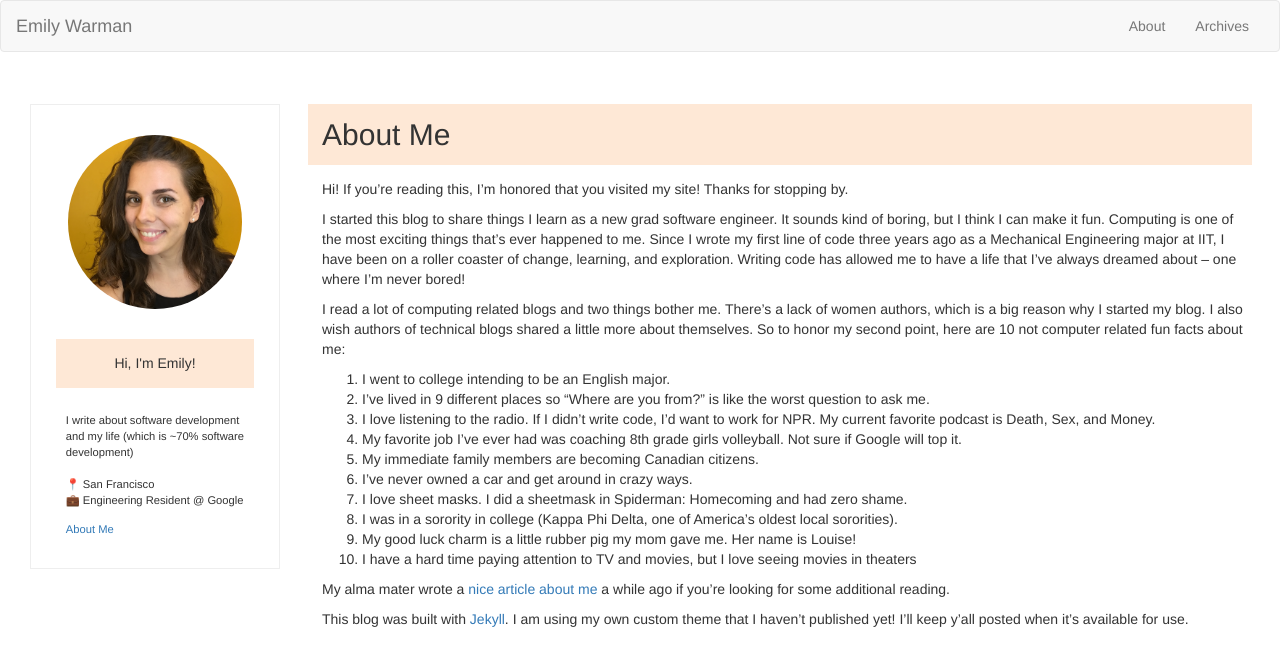
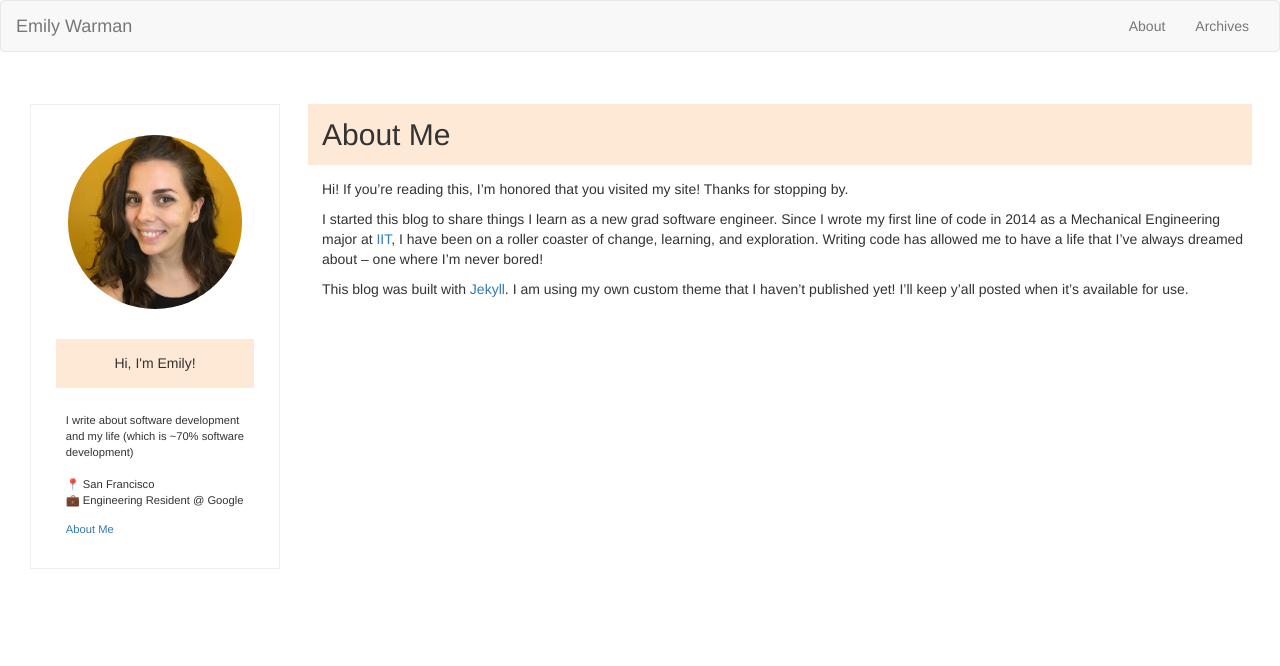
Before and after one commit to ewarman/ewarman.github.io, a Jekyll site: the page built from _pages/about.md, in a window 1280 px wide. Shown: the top 666 px of the page. Built offline with Jekyll 4.4.1, drawn with Linux system fonts in a browser that asks for light colours; nearby versions of some CDN libraries.

Commit message:
updated about me, removed test images

```diff
--- a/_pages/about.md
+++ b/_pages/about.md
@@ -5,21 +5,6 @@ permalink: "/about/"
 
 Hi! If you're reading this, I'm honored that you visited my site! Thanks for stopping by.
 
-I started this blog to share things I learn as a new grad software engineer. It sounds kind of boring, but I think I can make it fun. Computing is one of the most exciting things that's ever happened to me. Since I wrote my first line of code three years ago as a Mechanical Engineering major at IIT, I have been on a roller coaster of change, learning, and exploration. Writing code has allowed me to have a life that I've always dreamed about -- one where I'm never bored!
-
-I read a lot of computing related blogs and two things bother me. There's a lack of women authors, which is a big reason why I started my blog. I also wish authors of technical blogs shared a little more about themselves. So to honor my second point, here are 10 not computer related fun facts about me:
-
-1. I went to college intending to be an English major.
-2. I've lived in 9 different places so "Where are you from?" is like the worst question to ask me.
-3. I love listening to the radio. If I didn't write code, I'd want to work for NPR. My current favorite podcast is Death, Sex, and Money.
-4. My favorite job I've ever had was coaching 8th grade girls volleyball. Not sure if Google will top it.
-5. My immediate family members are becoming Canadian citizens.
-6. I've never owned a car and get around in crazy ways.
-7. I love sheet masks. I did a sheetmask in Spiderman: Homecoming and had zero shame.
-8. I was in a sorority in college (Kappa Phi Delta, one of America's oldest local sororities).
-9. My good luck charm is a little rubber pig my mom gave me. Her name is Louise!
-10. I have a hard time paying attention to TV and movies, but I love seeing movies in theaters
-
-My alma mater wrote a [nice article about me](http://science.iit.edu/computer-science/qa-emily-warman) a while ago if you're looking for some additional reading.
+I started this blog to share things I learn as a new grad software engineer. Since I wrote my first line of code in 2014 as a Mechanical Engineering major at [IIT](http://science.iit.edu/computer-science/qa-emily-warman), I have been on a roller coaster of change, learning, and exploration. Writing code has allowed me to have a life that I've always dreamed about -- one where I'm never bored!
 
 This blog was built with [Jekyll](https://jekyllrb.com/). I am using my own custom theme that I haven't published yet! I'll keep y'all posted when it's available for use.
```
Also changed, not shown: _posts/2017-08-28-how-to-get-a-job-at-ghc.md (deleted, +0 -88 lines), _posts/2017-09-09-how-to-get-a-job-at-ghc.md (added, +92 -0 lines), assets/img/fam.jpg (deleted), assets/img/opera.jpg (deleted), 1 other file.
